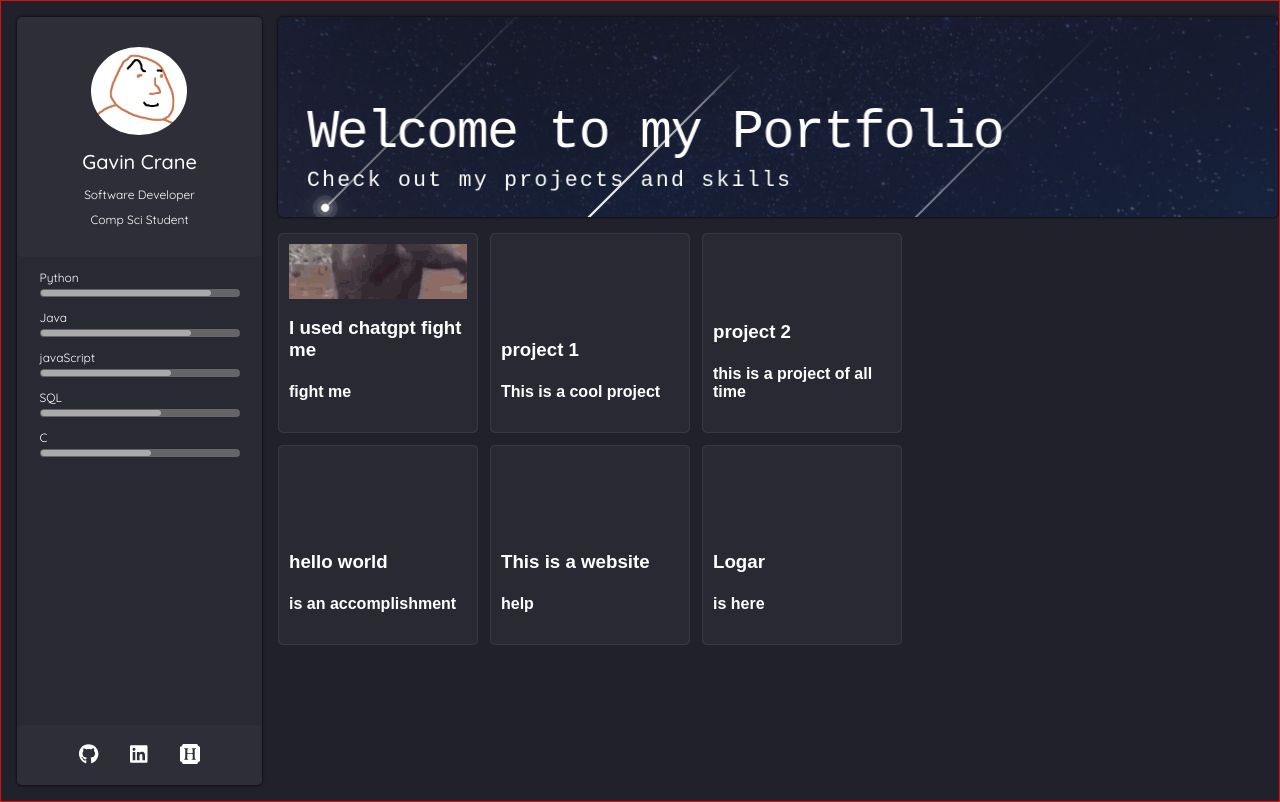
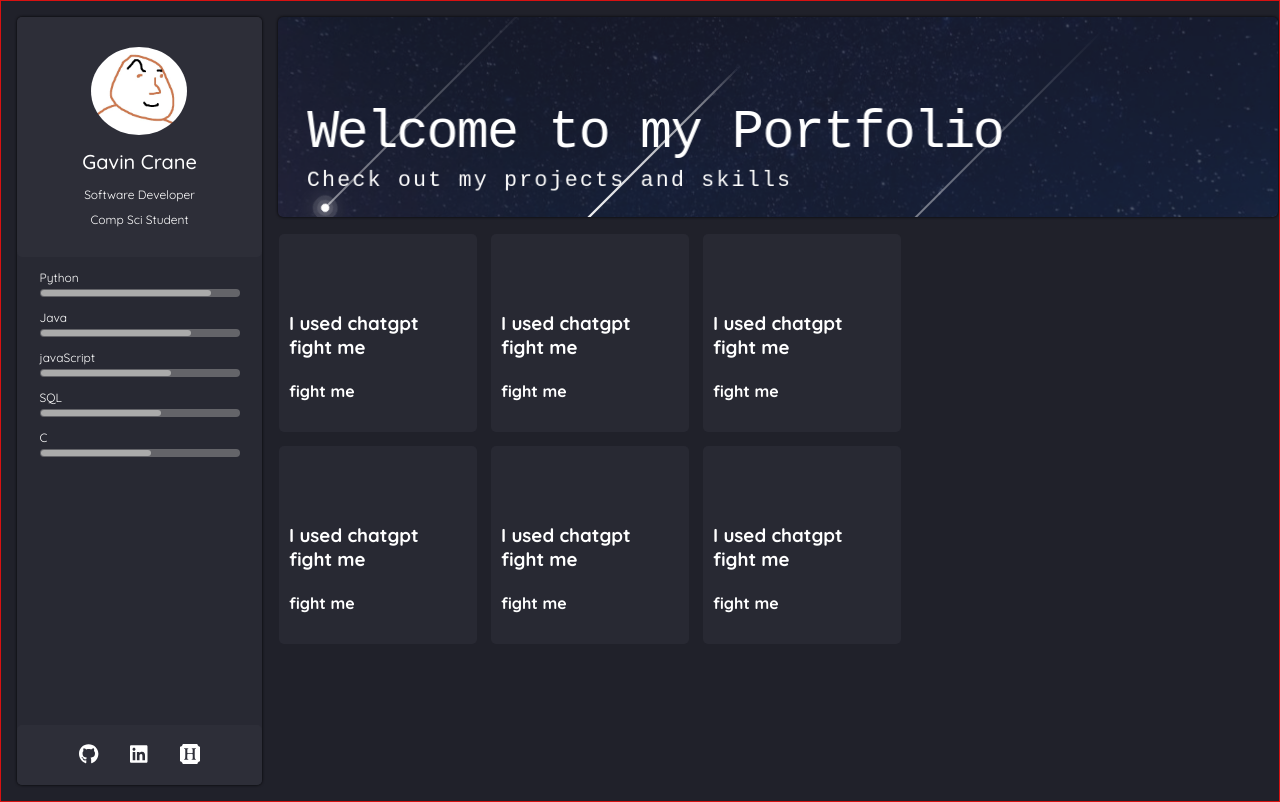
Before and after one commit to gavin-crane/portfolio-page, a React (Create React App) app in the folder portfolio-site/: page / in a window 1280 px wide. Built offline with nearby package versions, Linux system fonts and the light colour scheme.

Commit message:
seperated cards component into a card component with a new parent component, still need to fix gif issue

```diff
--- /dev/null
+++ b/portfolio-site/src/components/projectCard/card.css
@@ -0,0 +1,113 @@
+/* #cards {
+
+    display: flex;
+    flex-wrap: wrap;
+    flex: 1 0;
+    max-width: 700px;
+    gap: 12px;
+    margin-top: 1rem;
+
+} */
+  /* float: left;
+  margin-top: 1rem;
+  display: flex;
+  flex-wrap: wrap;
+  gap: 12px;
+  max-width: 616px;
+  width: calc(100% - 0px); */
+
+
+#cards:hover > .card::after {
+  opacity: 1;
+
+}
+
+.card {
+
+    background-color: rgba(255, 255, 255, 0.1);
+    border-radius: 5px;
+    cursor: pointer;
+    display: flex;
+    height: 200px;
+    flex-direction: column;
+    position: relative;
+    width: 200px;
+    transition: transform 0.2s ease;
+
+
+
+}
+
+.card:hover {
+  transform: scale(1.05);
+
+
+
+}
+
+.card:hover::before {
+  opacity: 1;
+  /* background-image: url(./tenor_1.gif); */
+
+}
+
+.card::before,
+.card::after {
+  border-radius: inherit;
+  content: "";
+  height: 100%;
+  left: 0px;
+  opacity: 0;
+  position: absolute;
+  top: 0px;
+  transition: opacity 500ms;
+  width: 100%;
+}
+
+.card::before {
+  background: radial-gradient(
+    800px circle at var(--mouse-x) var(--mouse-y),
+    rgba(255, 255, 255, 0.06),
+    transparent 40%
+  );
+  z-index: 3;
+}
+
+.card::after {
+  background: radial-gradient(
+    600px circle at var(--mouse-x) var(--mouse-y),
+    rgba(255, 255, 255, 0.4),
+    transparent 40%
+  );
+  z-index: 1;
+}
+
+.card > .card-content {
+  /* margin-top: 20px;    */
+  background-color: rgb(40, 41, 51);
+  border-radius: inherit;
+  display: flex;
+  flex-direction: column;
+  flex-grow: 1;
+  inset: 1px;
+  padding: 10px;
+  position: absolute;
+  z-index: 2;
+}
+/* -- ↓ ↓ ↓ extra card content styles ↓ ↓ ↓ -- */
+.card {
+    font-family: 'Quicksand', sans-serif;
+    color: #ffffff;
+}
+.card-image {
+  align-items: center;
+  display: flex;
+  height: 180px;
+  justify-content: center;
+  overflow: hidden;
+
+}
+.card-image > i {
+  font-size: 6em;
+  opacity: 0.25;
+}
--- /dev/null
+++ b/portfolio-site/src/components/projectCard/card.js
@@ -0,0 +1,40 @@
+import React, { useEffect, useState } from 'react';
+import './card.css';
+
+import monki from './tenor_1.gif';
+
+
+
+export default function Card({gifUrl}) {
+    const [isHovered, setIsHovered] = useState(false);
+    const cardStyles = {
+        position: 'relative',
+        background: isHovered ? `#C9CACA url(${gifUrl}) no-repeat` : "none",
+        backgroundSize: "cover",
+        backgroundPosition: "center",
+    }
+
+      return (
+        <div
+          class="card"
+          onMouseEnter={() => setIsHovered(true)}
+          onMouseLeave={() => setIsHovered(false)}
+          style={cardStyles}
+        >
+          <div class="card-content">
+            <div class="card-image">
+              <i class="fa-duotone fa-apartment"></i>
+            </div>
+            <div class="card-info-wrapper">
+              <div class="card-info">
+                <i class="fa-duotone fa-apartment"></i>
+                <div class="card-info-title">
+                  <h3>I used chatgpt fight me</h3>
+                  <h4>fight me</h4>
+                </div>
+              </div>
+            </div>
+          </div>
+        </div>
+      );
+}
--- a/portfolio-site/src/components/projectCard/projectCard.css
+++ b/portfolio-site/src/components/projectCard/projectCard.css
@@ -1,21 +1,6 @@
-:root {
+/* :root {
   --card-color: rgb(40, 41, 51)
-
-}
-
-
-
-
-/* body {
-  align-items: center;
-  display: flex;
-  height: 100vh;
-  justify-content: center;
-  margin: 0px;
-  overflow: hidden;
-  padding: 0px;
-} */
-
+  */
 #cards {
     /* color: rgb(54, 52, 69); */
     display: flex;
@@ -24,109 +9,5 @@
     max-width: 700px;
     gap: 12px;
     margin-top: 1rem;
-    overflow: hidden;
+    /* overflow: hidden; */
 }
-
-
-  /* float: left;
-  margin-top: 1rem;
-  display: flex;
-  flex-wrap: wrap;
-  gap: 12px;
-  max-width: 616px;
-  width: calc(100% - 0px); */
-
-
-#cards:hover > .card::after {
-  opacity: 1;
-
-
-}
-
-.card {
-  background-color: rgba(255, 255, 255, 0.1);
-  border-radius: 5px;
-  cursor: pointer;
-  display: flex;
-  height: 200px;
-  flex-direction: column;
-  position: relative;
-  width: 200px;
-  transition: transform 0.2s ease;
-
-}
-
-.card:hover {
-  transform: scale(1.05);
-}
-
-.card:hover::before {
-  opacity: 1;
-
-}
-
-.card::before,
-.card::after {
-  border-radius: inherit;
-  content: "";
-  height: 100%;
-  left: 0px;
-  opacity: 0;
-  position: absolute;
-  top: 0px;
-  transition: opacity 500ms;
-  width: 100%;
-}
-
-.card::before {
-  background: radial-gradient(
-    800px circle at var(--mouse-x) var(--mouse-y),
-    rgba(255, 255, 255, 0.06),
-    transparent 40%
-  );
-  z-index: 3;
-}
-
-.card::after {
-  background: radial-gradient(
-    600px circle at var(--mouse-x) var(--mouse-y),
-    rgba(255, 255, 255, 0.4),
-    transparent 40%
-  );
-  z-index: 1;
-}
-
-.card > .card-content {
-  /* margin-top: 20px;    */
-  background-color: var(--card-color);
-  border-radius: inherit;
-  display: flex;
-  flex-direction: column;
-  flex-grow: 1;
-  inset: 1px;
-  padding: 10px;
-  position: absolute;
-  z-index: 2;
-}
-
-/* -- ↓ ↓ ↓ extra card content styles ↓ ↓ ↓ -- */
-
-.card {
-    font-family: Arial;
-    color: #ffffff;
-}
-
-
-
-.card-image {
-  align-items: center;
-  display: flex;
-  height: 180px;
-  justify-content: center;
-  overflow: hidden;
-}
-
-.card-image > i {
-  font-size: 6em;
-  opacity: 0.25;
-}
--- a/portfolio-site/src/components/projectCard/projectCard.js
+++ b/portfolio-site/src/components/projectCard/projectCard.js
@@ -1,11 +1,13 @@
 import React, { useEffect } from 'react';
 import './projectCard.css';
+import Card from "./card"
 
 import monki from './tenor_1.gif';
 
 
 
 export default function ProjectCard() {
+
 
     useEffect(() => {
         console.log('Component mounted!');
@@ -21,106 +23,116 @@ export default function ProjectCard() {
         }
     }, []);
   return (
-    <>
-        <div id="cards">
-        <div class="card">
-            <div class="card-content">
-            <div class="card-image">
-                <img src={monki}/>
-                <i class="fa-duotone fa-apartment"></i>
-            </div>
-            <div class="card-info-wrapper">
-                <div class="card-info">
-                <i class="fa-duotone fa-apartment"></i>
-                <div class="card-info-title">
-                    <h3>I used chatgpt fight me</h3>
-                    <h4>fight me</h4>
-                </div>
-                </div>
-            </div>
-            </div>
-        </div>
-        <div class="card">
-            <div class="card-content">
-            <div class="card-image">
-                <i class="fa-duotone fa-unicorn"></i>
-            </div>
-            <div class="card-info-wrapper">
-                <div class="card-info">
-                <i class="fa-duotone fa-unicorn"></i>
-                <div class="card-info-title">
-                    <h3>project 1</h3>
-                    <h4>This is a cool project</h4>
-                </div>
-                </div>
-            </div>
-            </div>
-        </div>
-        <div class="card">
-            <div class="card-content">
-            <div class="card-image">
-                <i class="fa-duotone fa-blender-phone"></i>
-            </div>
-            <div class="card-info-wrapper">
-                <div class="card-info">
-                <i class="fa-duotone fa-blender-phone"></i>
-                <div class="card-info-title">
-                    <h3>project 2</h3>
-                    <h4>this is a project of all time</h4>
-                </div>
-                </div>
-            </div>
-            </div>
-        </div>
-        <div class="card">
-            <div class="card-content">
-            <div class="card-image">
-                <i class="fa-duotone fa-person-to-portal"></i>
-            </div>
-            <div class="card-info-wrapper">
-                <div class="card-info">
-                <i class="fa-duotone fa-person-to-portal"></i>
-                <div class="card-info-title">
-                    <h3>hello world</h3>
-                    <h4>is an accomplishment</h4>
-                </div>
-                </div>
-            </div>
-            </div>
-        </div>
-        <div class="card">
-            <div class="card-content">
-            <div class="card-image">
-                <i class="fa-duotone fa-person-from-portal"></i>
-            </div>
-            <div class="card-info-wrapper">
-                <div class="card-info">
-                <i class="fa-duotone fa-person-from-portal"></i>
-                <div class="card-info-title">
-                    <h3>This is a website</h3>
-                    <h4>help</h4>
-                </div>
-                </div>
-            </div>
-            </div>
-        </div>
-        <div class="card">
-            <div class="card-content">
-            <div class="card-image">
-                <i class="fa-duotone fa-otter"></i>
-            </div>
-            <div class="card-info-wrapper">
-                <div class="card-info">
-                <i class="fa-duotone fa-otter"></i>
-                <div class="card-info-title">
-                    <h3>Logar</h3>
-                    <h4>is here</h4>
-                </div>
-                </div>
-            </div>
-            </div>
-        </div>
-        </div>
-    </>
+    <div id="cards">
+
+    <Card gifUrl={monki}/>
+    <Card gifUrl={monki}/>
+    <Card gifUrl={monki}/>
+    <Card gifUrl={monki}/>
+    <Card gifUrl={monki}/>
+    <Card gifUrl={monki}/>
+    </div>
+    // <>
+    //     <div id="cards">
+    //     <div class="card">
+    //         <div class="card-content">
+    //         <img src={monki}/>
+    //         <div class="card-image">
+
+    //             <i class="fa-duotone fa-apartment"></i>
+    //         </div>
+    //         <div class="card-info-wrapper">
+    //             <div class="card-info">
+    //             <i class="fa-duotone fa-apartment"></i>
+    //             <div class="card-info-title">
+    //                 <h3>I used chatgpt fight me</h3>
+    //                 <h4>fight me</h4>
+    //             </div>
+    //             </div>
+    //         </div>
+    //         </div>
+    //     </div>
+    //     <div class="card">
+    //         <div class="card-content">
+    //         <div class="card-image">
+    //             <i class="fa-duotone fa-unicorn"></i>
+    //         </div>
+    //         <div class="card-info-wrapper">
+    //             <div class="card-info">
+    //             <i class="fa-duotone fa-unicorn"></i>
+    //             <div class="card-info-title">
+    //                 <h3>project 1</h3>
+    //                 <h4>This is a cool project</h4>
+    //             </div>
+    //             </div>
+    //         </div>
+    //         </div>
+    //     </div>
+    //     <div class="card">
+    //         <div class="card-content">
+    //         <div class="card-image">
+    //             <i class="fa-duotone fa-blender-phone"></i>
+    //         </div>
+    //         <div class="card-info-wrapper">
+    //             <div class="card-info">
+    //             <i class="fa-duotone fa-blender-phone"></i>
+    //             <div class="card-info-title">
+    //                 <h3>project 2</h3>
+    //                 <h4>this is a project of all time</h4>
+    //             </div>
+    //             </div>
+    //         </div>
+    //         </div>
+    //     </div>
+    //     <div class="card">
+    //         <div class="card-content">
+    //         <div class="card-image">
+    //             <i class="fa-duotone fa-person-to-portal"></i>
+    //         </div>
+    //         <div class="card-info-wrapper">
+    //             <div class="card-info">
+    //             <i class="fa-duotone fa-person-to-portal"></i>
+    //             <div class="card-info-title">
+    //                 <h3>hello world</h3>
+    //                 <h4>is an accomplishment</h4>
+    //             </div>
+    //             </div>
+    //         </div>
+    //         </div>
+    //     </div>
+    //     <div class="card">
+    //         <div class="card-content">
+    //         <div class="card-image">
+    //             <i class="fa-duotone fa-person-from-portal"></i>
+    //         </div>
+    //         <div class="card-info-wrapper">
+    //             <div class="card-info">
+    //             <i class="fa-duotone fa-person-from-portal"></i>
+    //             <div class="card-info-title">
+    //                 <h3>This is a website</h3>
+    //                 <h4>help</h4>
+    //             </div>
+    //             </div>
+    //         </div>
+    //         </div>
+    //     </div>
+    //     <div class="card">
+    //         <div class="card-content">
+    //         <div class="card-image">
+    //             <i class="fa-duotone fa-otter"></i>
+    //         </div>
+    //         <div class="card-info-wrapper">
+    //             <div class="card-info">
+    //             <i class="fa-duotone fa-otter"></i>
+    //             <div class="card-info-title">
+    //                 <h3>Logar</h3>
+    //                 <h4>is here</h4>
+    //             </div>
+    //             </div>
+    //         </div>
+    //         </div>
+    //     </div>
+    //     </div>
+    // </>
   )
 }
```
